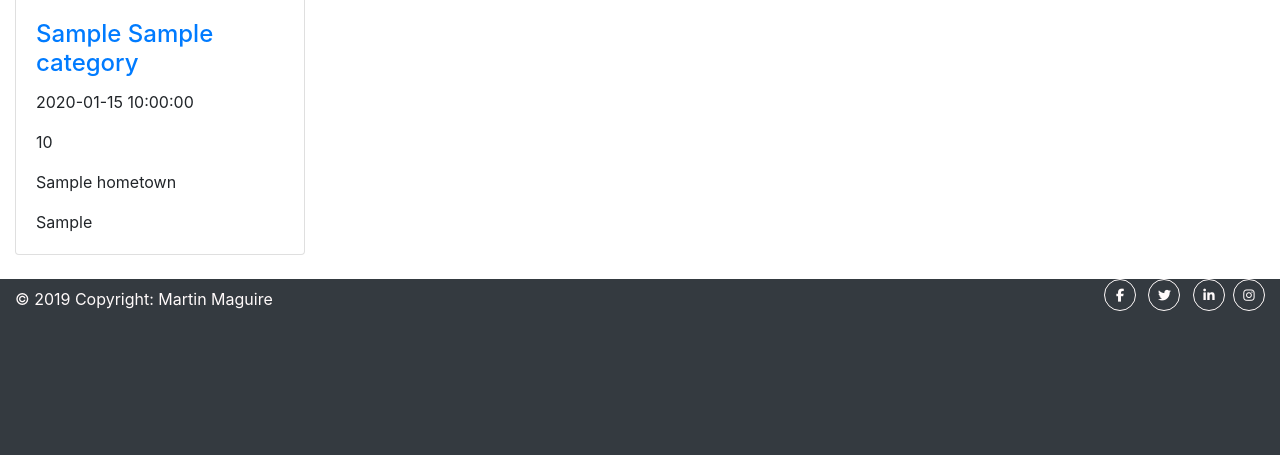
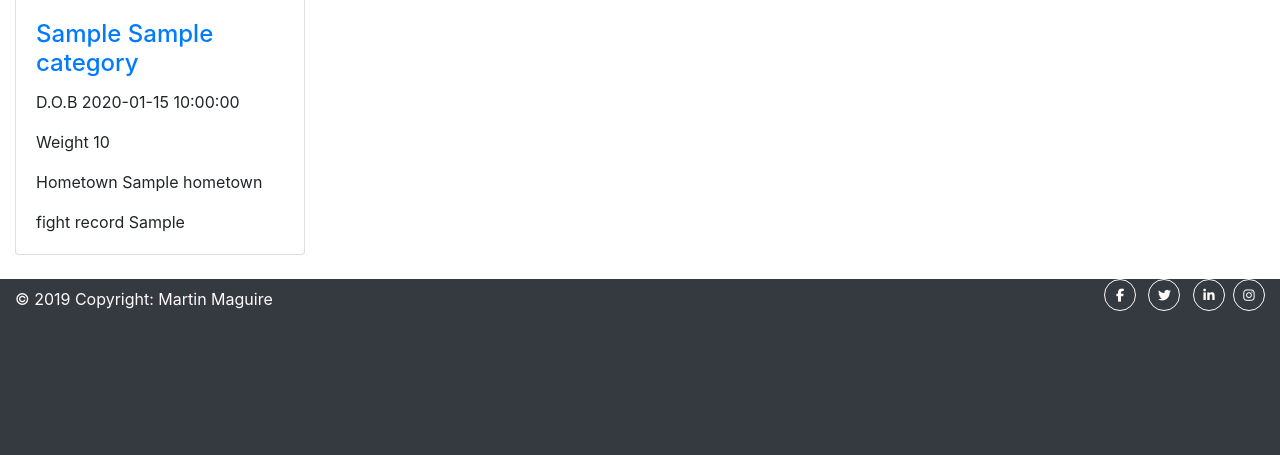
Before and after one commit to martinmaguire89/milestone-project-3, a Flask app: page / in a window 1280 px wide. Shown: the part 1115-1570 px from the top of the page. Run offline with Flask 2, Linux system fonts and the light colour scheme; a database or web service that is not in the repository returns one stand-in record (values such as "Sample title"); some libraries are stand-ins or nearby versions; some web fonts are replaced.

Commit message:
minor updates

```diff
--- a/static/css/style.css
+++ b/static/css/style.css
@@ -69,3 +69,12 @@ social-links {
 .btn-primary:hover{
   background-color: darkorange ;
 }
+
+#more_info {
+    display: -ms-flexbox;
+    display: flex;
+    -ms-flex-wrap: wrap;
+    flex-wrap: wrap;
+    margin: 15px;
+    text-align: center;
+}
--- a/templates/fighters.html
+++ b/templates/fighters.html
@@ -25,16 +25,16 @@
                     <a href="{{url_for('more_info', categories_id=category._id)}}">{{category.first_name}} {{category.second_name}}</a>
                 </h4>
                 <p class="card-text">
-                {{category.dob}}
+                D.O.B {{category.dob}}
                 </p>
                 <p class="card-text">
-                {{category.weight}}
+               Weight {{category.weight}}
                 </p>
                 <p class="card-text">
-                {{category.hometown}}
+                Hometown {{category.hometown}}
                 </p>
                 <p class="card-text">
-                {{category.fight_record}}
+                 fight record {{category.fight_record}}
                 </p>
                 </div>
             </div>
```
